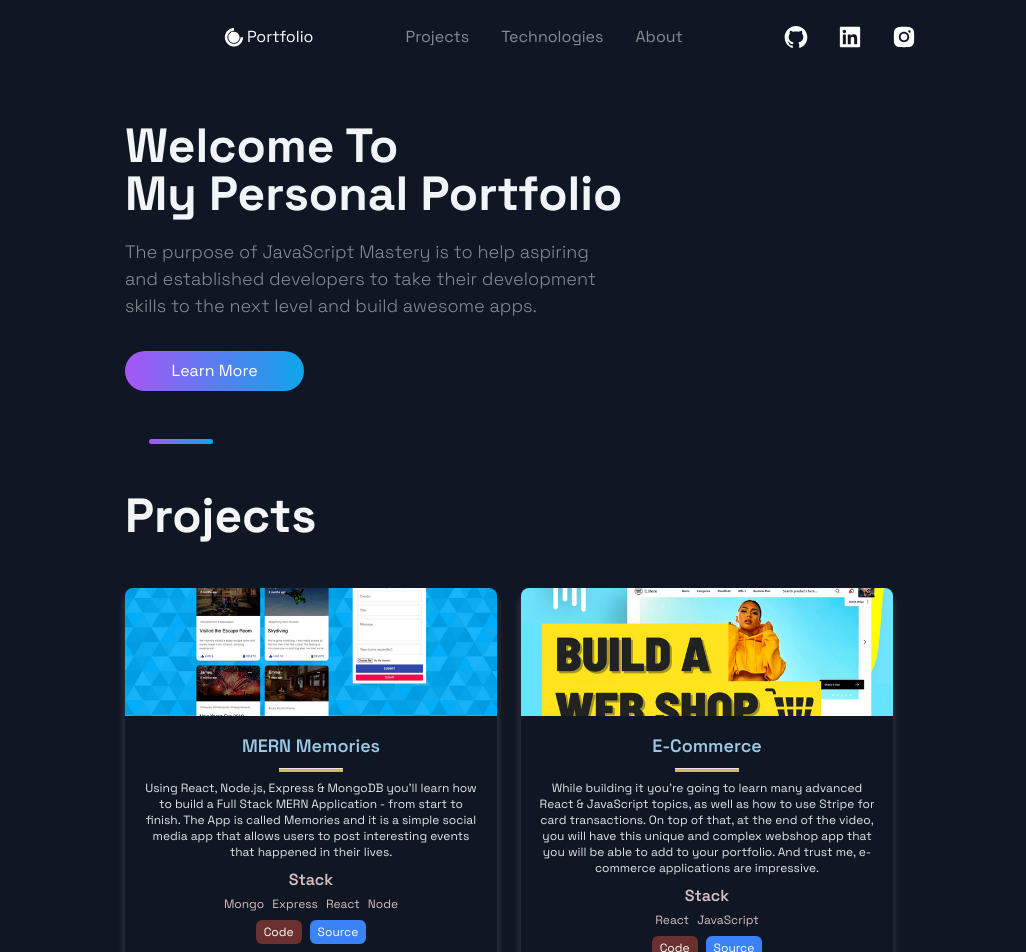
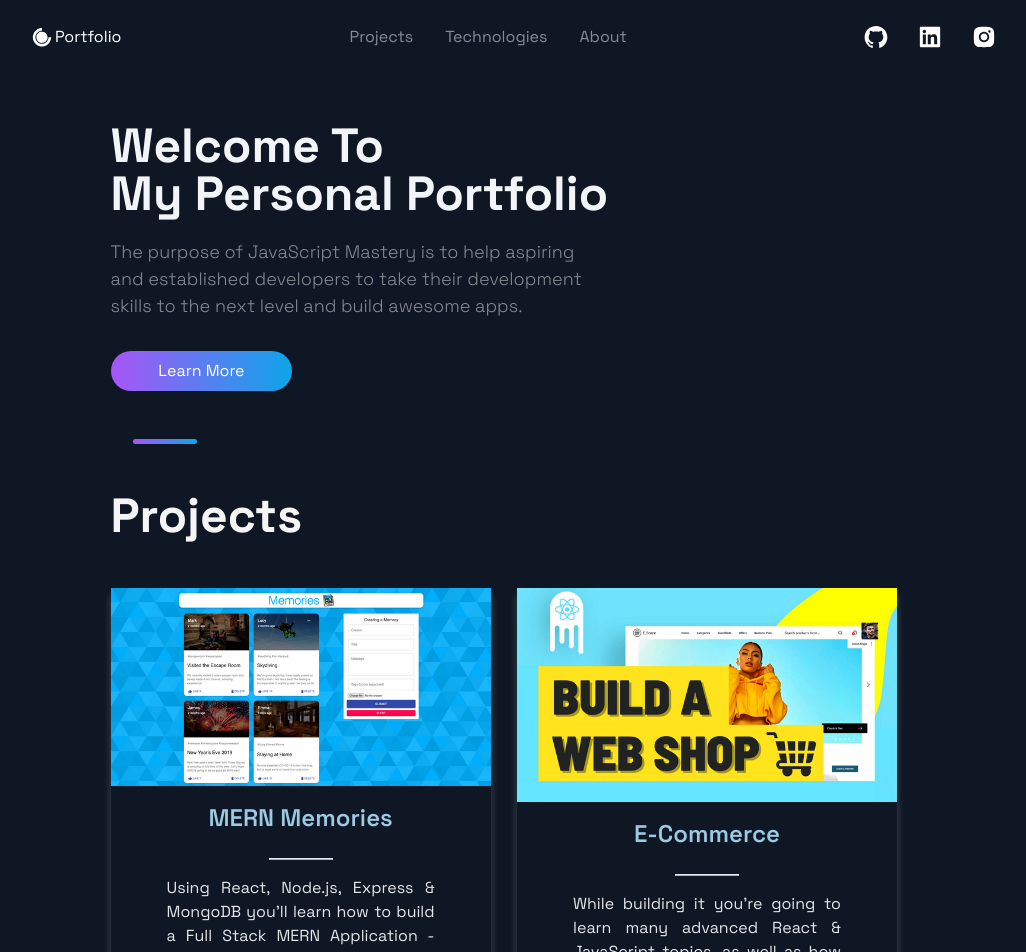
Before and after one commit to NikhilOli/Portfolio2.0, a React (Vite) app: page / in a window 1280 px wide. Shown: the top 952 px of the page, without its empty margins (147-1173 px from the left). Built offline with nearby package versions, Linux system fonts and the light colour scheme.

Commit message:
projects section complete

```diff
--- a/src/App.jsx
+++ b/src/App.jsx
@@ -7,7 +7,7 @@ import GradientLine from './components/GradientLine'
 const App = () => {
   return (
     <>
-    <div className='ml-[10rem]'>
+    <div className='ml-[9rem]'>
 
       <Header />
       {/* <Section grid> */}
--- a/src/components/Header.jsx
+++ b/src/components/Header.jsx
@@ -3,7 +3,7 @@ import { AiFillGithub, AiFillInstagram, AiFillLinkedin } from 'react-icons/ai';
 import { DiCssdeck } from 'react-icons/di';
 
 const Header = () => (
-    <div className="flex flex-col md:flex-row justify-between items-center p-4 space-y-4 mx-48 md:space-y-0">
+    <div className="flex flex-col md:flex-row justify-between items-center p-4 space-y-4 mx-4 mr-28 md:space-y-0">
         <div className="flex items-center">
             <a href="/" className="flex items-center text-white">
                 <DiCssdeck size="26px" />
--- a/src/components/Projects.jsx
+++ b/src/components/Projects.jsx
@@ -2,28 +2,28 @@ import React from 'react';
 import { projects } from '../constants/constants';
 
 const Projects = () => (
-    <section className=" pb-10" id="projects">
+    <section className="pb-10" id="projects">
         <div className="w-full md:w-4/5 mx-auto text-center md:text-left">
             <h2 className="text-3xl md:text-5xl font-bold mb-12 text-gray-100">Projects</h2>
-            <div className="grid grid-cols-1 sm:grid-cols-2 gap-6 mr-32">
+            <div className="grid grid-cols-1 sm:grid-cols-2 gap-8 mr-32">
                 {projects.map((p) => (
-                    <div key={p.id} className="rounded-lg overflow-hidden text-center shadow-project hover:shadow-project-hover transition duration-500">
-                        <img src={p.image} alt={p.title} className="w-full h-32 object-cover object-center" />
-                        <div className="p-4">
-                            <h3 className="text-lg font-semibold mb-2 text-blue-400">{p.title}</h3>
-                            <hr className="w-16 h-1 bg-yellow-500 mb-2 mx-auto" />
-                            <p className="text-gray-300 text-xs mb-2">{p.description}</p>
+                    <div key={p.id} className="overflow-hidden text-center shadow-project hover:shadow-project-hover transition duration-50 w-[380px] flex flex-col justify-between">
+                        <img src={p.image} alt={p.title} className="w-full h-fit object-cover object-center" />
+                        <div className="p-4 flex flex-col flex-grow">
+                            <h3 className="text-2xl font-semibold mb-2 text-blue-400">{p.title}</h3>
+                            <hr className="w-16 h-[2.5px] my-4 bg-yellow-500 mx-auto" />
+                            <p className="text-gray-300 text-base text-justify mb-2 px-10">{p.description}</p>
                             <div className="mb-2">
-                                <h4 className="text-base font-semibold mb-1 text-gray-400">Stack</h4>
+                                <h4 className="text-base font-semibold mb-1 text-gray-300">Stack</h4>
                                 <ul className="flex justify-center space-x-2">
                                     {p.tags.map((tag, index) => (
-                                        <li key={index} className="text-gray-400 text-xs">{tag}</li>
+                                        <li key={index} className="text-gray-400 text-base px-2">{tag}</li>
                                     ))}
                                 </ul>
                             </div>
-                            <div className="flex justify-center space-x-2">
-                                <a href={p.visit} className="text-white bg-red-600 px-2 py-1 rounded-md transition duration-500 ease-in-out hover:bg-red-700 text-xs">Code</a>
-                                <a href={p.source} className="text-white bg-blue-600 px-2 py-1 rounded-md transition duration-500 ease-in-out hover:bg-blue-700 text-xs">Source</a>
+                            <div className="flex justify-center gap-20 mt-auto py-4">
+                                <a href={p.visit} className="text-gray-400 bg-red-600 px-2 py-1 rounded-xl transition duration-500 ease-in-out hover:bg-red-700 text-base">Code</a>
+                                <a href={p.source} className="text-gray-400 bg-red-600 px-2 py-1 rounded-xl transition duration-500 ease-in-out hover:bg-red-700 text-base">Source</a>
                             </div>
                         </div>
                     </div>
```
